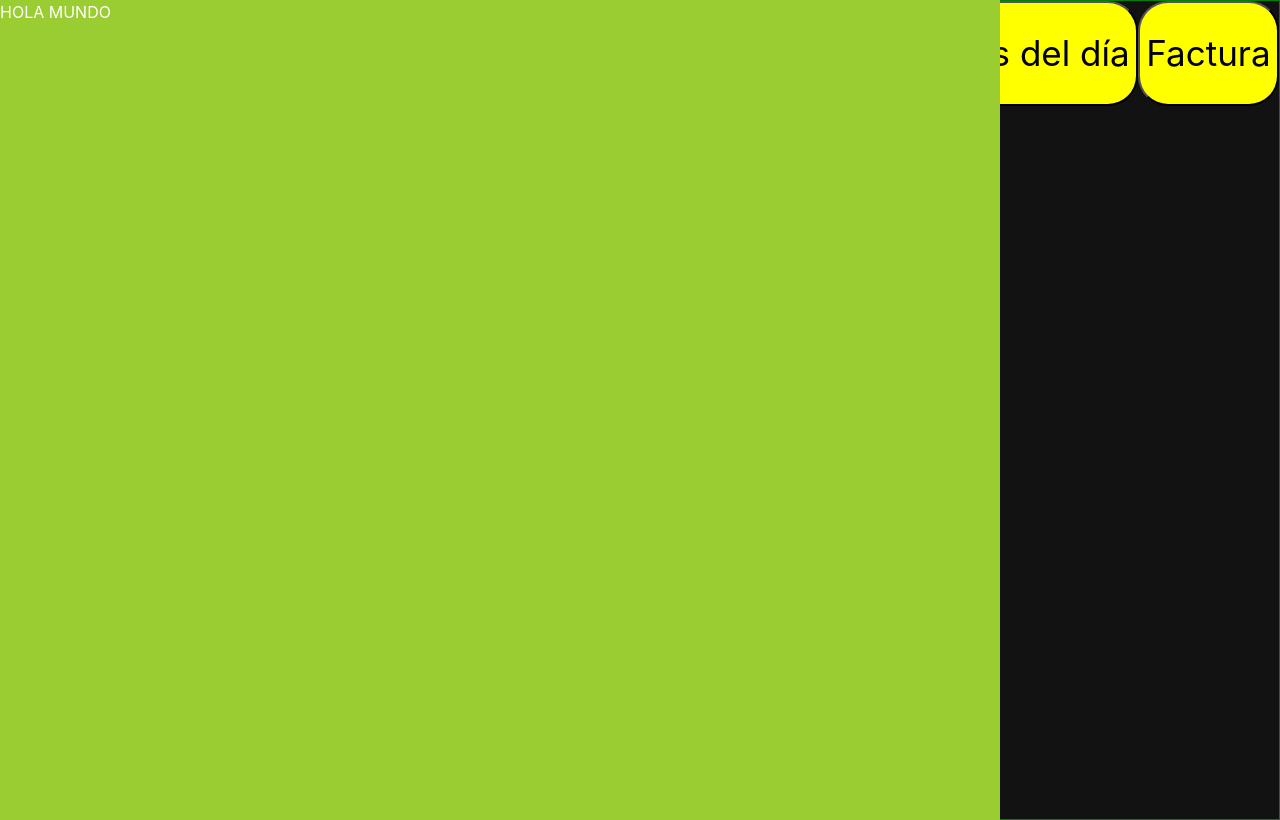
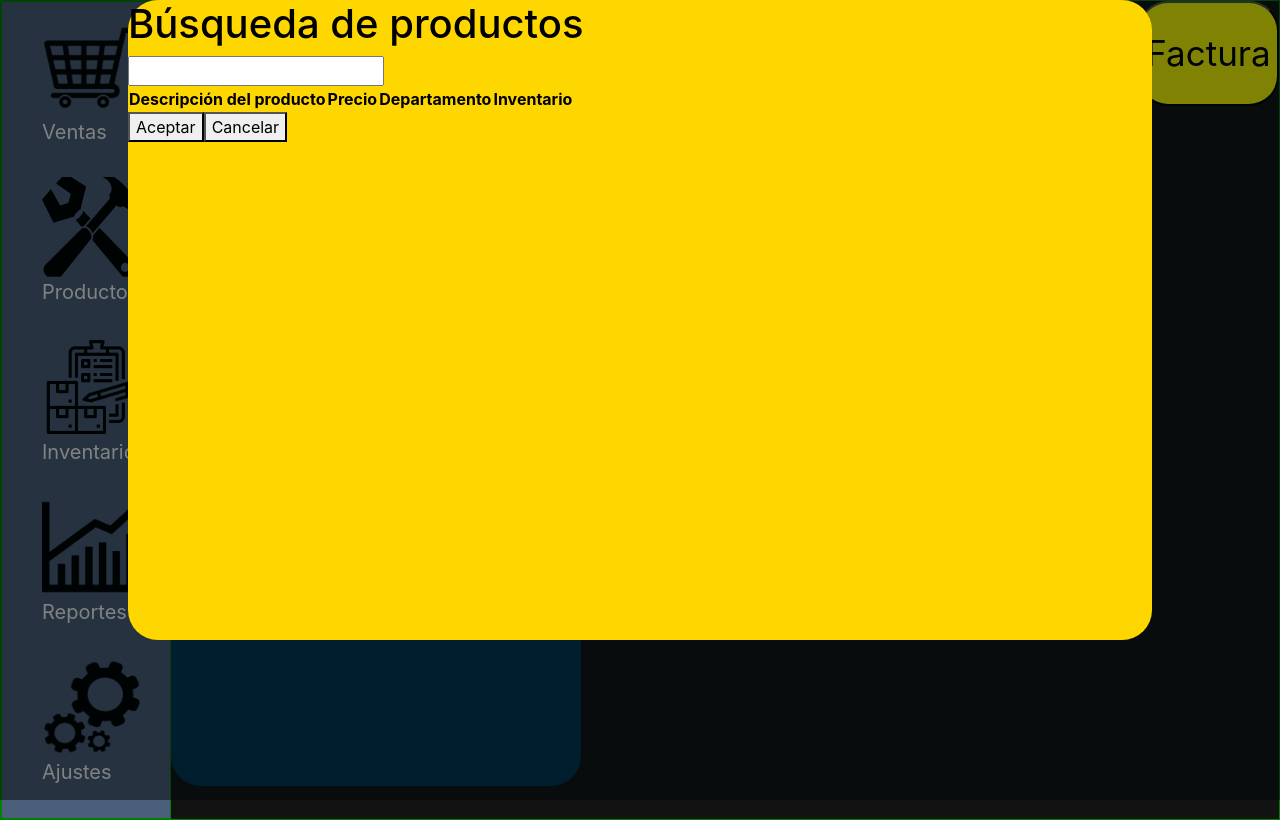
Before and after one commit to Danaxar/ferreteria-lasnaciones-front, a Nuxt app in the folder frontend/: page /ventas in a window 1280 px wide. Both pictures are taken after a click on the button "⌨️". Built offline with nearby package versions, Linux system fonts and the light colour scheme.

Commit message:
feat: ventana flotante

```diff
--- a/frontend/pages/ventas.vue
+++ b/frontend/pages/ventas.vue
@@ -39,7 +39,30 @@
       </div>
 
       <!-- Vista buscar teclado (encima de todo) -->
-      <div v-show="buscarProducto" id="buscarProductoView">HOLA MUNDO</div>
+      <div v-show="buscarProducto" id="buscarProductoView">
+        <div id="buscarproducto-content">
+          <div>
+            <h1>Búsqueda de productos</h1>
+          </div>
+          <div><input type="text" /></div>
+          <div>
+            <table>
+              <thead>
+                <tr>
+                  <th>Descripción del producto</th>
+                  <th>Precio</th>
+                  <th>Departamento</th>
+                  <th>Inventario</th>
+                </tr>
+              </thead>
+            </table>
+          </div>
+          <div>
+            <button @click="buscarProductoButton">Aceptar</button>
+            <button @click="buscarProductoButton">Cancelar</button>
+          </div>
+        </div>
+      </div>
     </div>
   </div>
 </template>
@@ -77,14 +100,22 @@ export default {
 }
 
 #buscarProductoView {
-  z-index: 100;
   color: white;
-  background-color: yellowgreen;
-  width: 1000px;
-  height: 1000px;
+  background-color: rgba(0, 6, 6, 0.5);
+  width: 100vw;
+  height: 100vh;
   position: fixed;
   top: 0;
   left: 0;
+}
+
+#buscarproducto-content {
+  background-color: #ffd700;
+  color: black;
+  width: 80vw;
+  height: 80vh;
+  margin: auto;
+  border-radius: 30px 30px;
 }
 
 .button-yellow {
```
